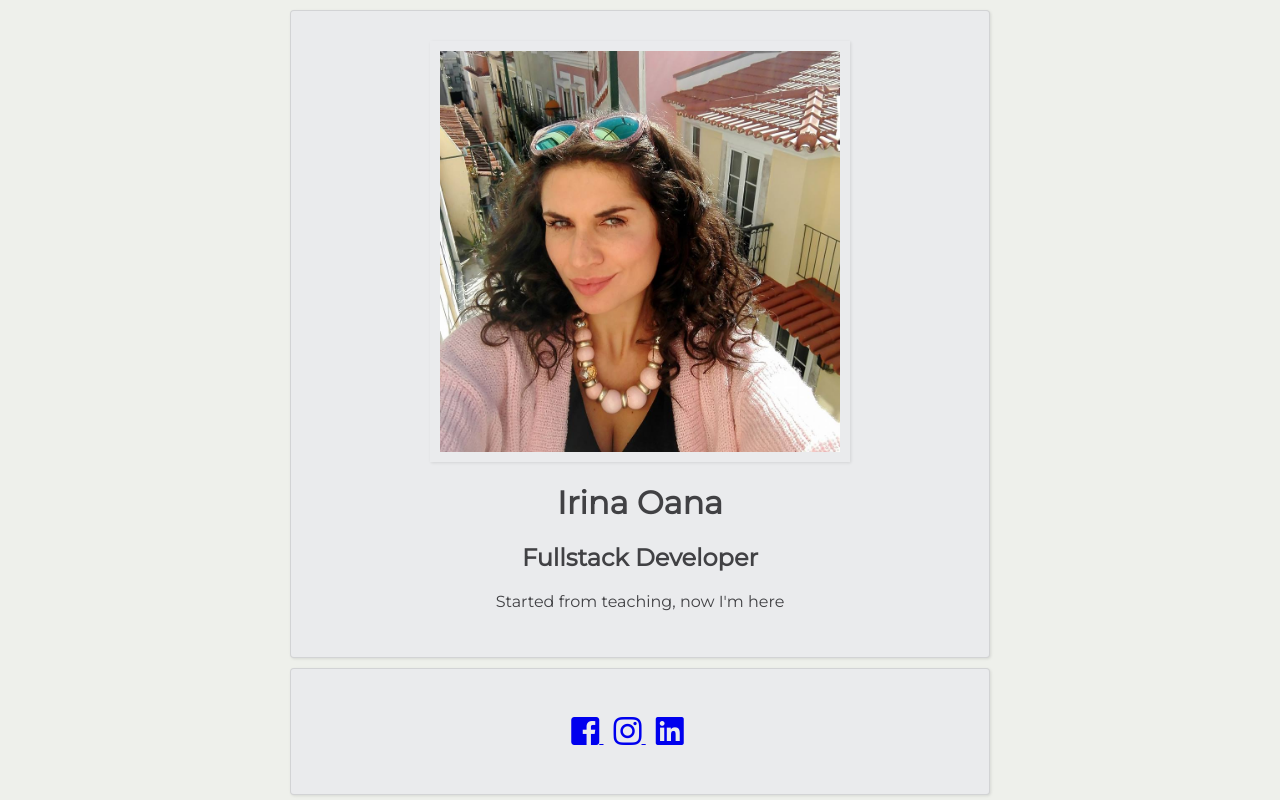
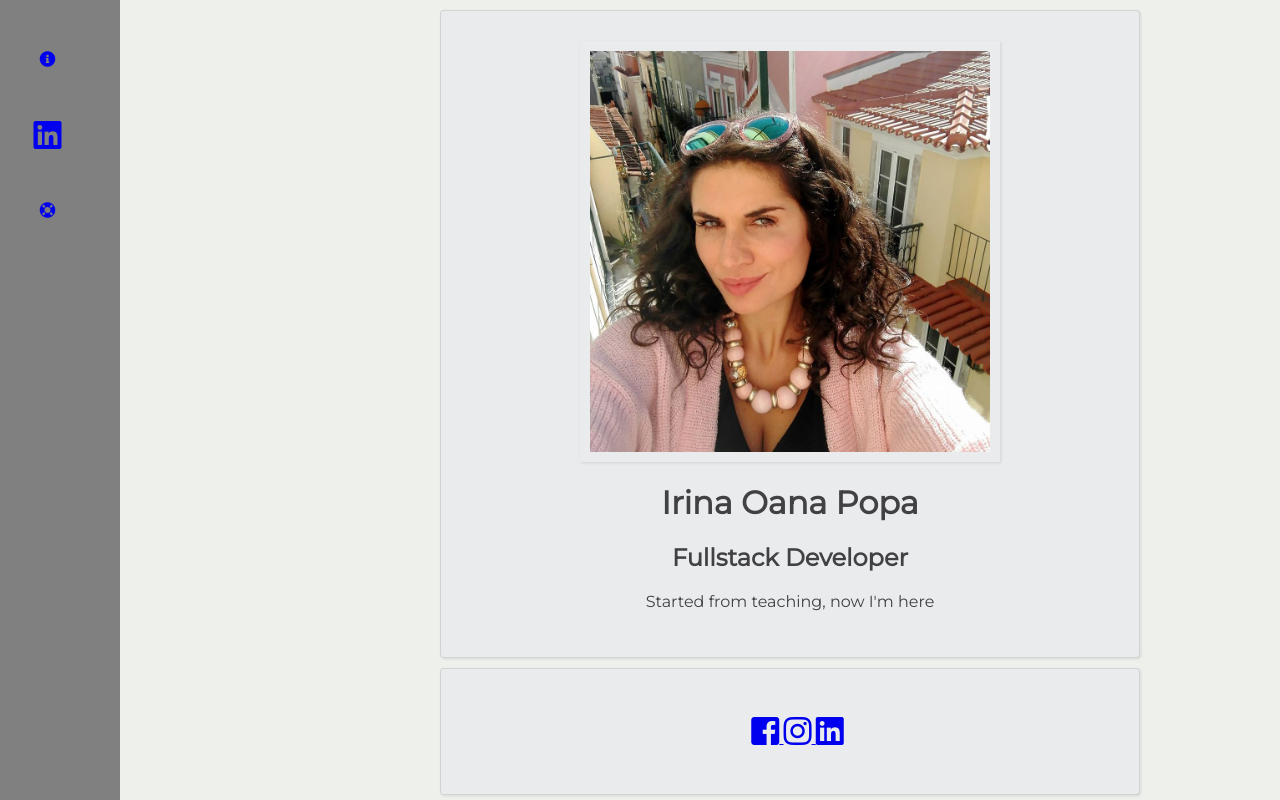
Before and after one commit to geebabygee/profile, a plain HTML site: page index.html in a window 1280 px wide. Shown: the top 800 px of the page. Drawn offline with Linux system fonts and the light colour scheme.

Commit message:
sidebar ting

```diff
--- a/index.html
+++ b/index.html
@@ -7,18 +7,49 @@
   <meta name="description" content="Irina's coolass page">
 
 
-
   <title>My Profile</title>
 </head>
 
 <body>
+  <div id="sidebar">
+    <ul>
+      <li>
+        <a href="#summary">
+          <i class="fa fa-info-circle"></i>
+        </a>
+      </li>
+      <li>
+        <a href="#favorite-things">
+          <i class="fab fa-linkedin fa-2x"></i>
+        </a>
+      </li>
+      <li>
+        <a href="#footer">
+          <i class="fa fa-life-ring"></i>
+        </a>
+      </li>
+    </ul>
+  </div>
+
+  <div id="page-content">
+
+
+
 <div class="container">
+      <div id="summary"></div>
       <div class="card text-center">
         <img src="images/iri.jpg" class="pics" id="avatar" alt="Iri">
-      <h1>Irina Oana</h1>
+        <h1>Irina Oana Popa</h1>
         <h2>Fullstack Developer</h2>
         <p>Started from teaching, now I'm here</p>
       </div>
+
+
+
+
+
+
+
 
       <div class="card text-center">
         <ul>
@@ -43,7 +74,7 @@
       <div class="card text-center">
         <h2>How I vibe out:</h2>
       </div>
-
+<div id="favorite-things"></div>
       <div class="card">
        <table>
         <tbody>
@@ -53,7 +84,7 @@
           <td>
             <h3>Forroing</h3>
             <p>
-            Dancing is essential for my wellbeing and Forro is a delightful dance to joyful Brazilian music. It makes me happy.
+              Dancing is essential for my wellbeing and Forro is a delightful Brazilian dance to joyful Brazilian music
             </p>
           </td>
         </tr>
@@ -66,7 +97,7 @@
           <h3>Beaching</h3>
           <p>
            As soon as the sun comes out, you can find me on a beach somewhere.
-         The sound of the waves and the sun beating down takes me away from my problems.
+           The sound of the waves takes me away from my problems
          </p>
        </td>
      </tr>
@@ -76,7 +107,7 @@
       <td>
         <h3>Playlisting</h3>
         <p>
-        I can't imagine life without music. I manage my playlists religiously and I have the perfect one for any moood I find myself in.
+          I manage my playlists religiously so I have one for every mood
         </p>
       </td>
     </tr>
@@ -90,22 +121,9 @@
  <p>
   This page has been coded during the FullStack program @LeWagon.Badass.
 </p>
-<p>
-  <a href="https://lewagon.com" class="btn">See for yourself</a>
-</p>
 </div>
 </div>
 
 </body>
 
 </html>
-
-
-
-<!-- Build a simple HTML profile page with the following elements (use the right HTML tags):
-
-an image of yourself
-a header and sub-header with your name and your job title (you can put programmer now 💻)
-a description of yourself
-a list of your social links
-a table showing your projects, favorite movies/programming languages/sport teams/recipes, etc. whatever you want. -->
--- a/style.css
+++ b/style.css
@@ -57,14 +57,10 @@ h1 {
 ul {
     list-style-type: none;
     margin-left: -25px;
-      padding-left: 0px;
-
 }
 
 li {
   display: inline;
-  padding: 0px 5px;
-
 }
 
 @media (max-width: 960px) {
@@ -91,17 +87,30 @@ li {
 }
 
 .text-small {
-  font-size: 15px;
+  font-size: 10px;
 }
 
-.btn {
-  padding: 10px;
-  background-color: #A7A2A9;
-  border-radius: 4px;
-  text-decoration: none;
-  color: white;
+#sidebar {
+  position: fixed;
+  width: 120px;
+  left: 0;
+  top: 0;
+  bottom: 0;
+  background-color: grey;
+  text-align: center;
+}
+#page-content {
+  margin-left: 300px;
 }
 
-.btn:hover {
-  background-color: #896A67;
+#sidebar li {
+    margin-top: 50px;
+    margin-bottom: 50px;
+    display: list-item;
 }
+
+#sidebar ul {
+    list-style: none;
+    padding-left: 0px;
+    display: block;
+}
```
Lines whose indentation alone changed are shown as unchanged.
